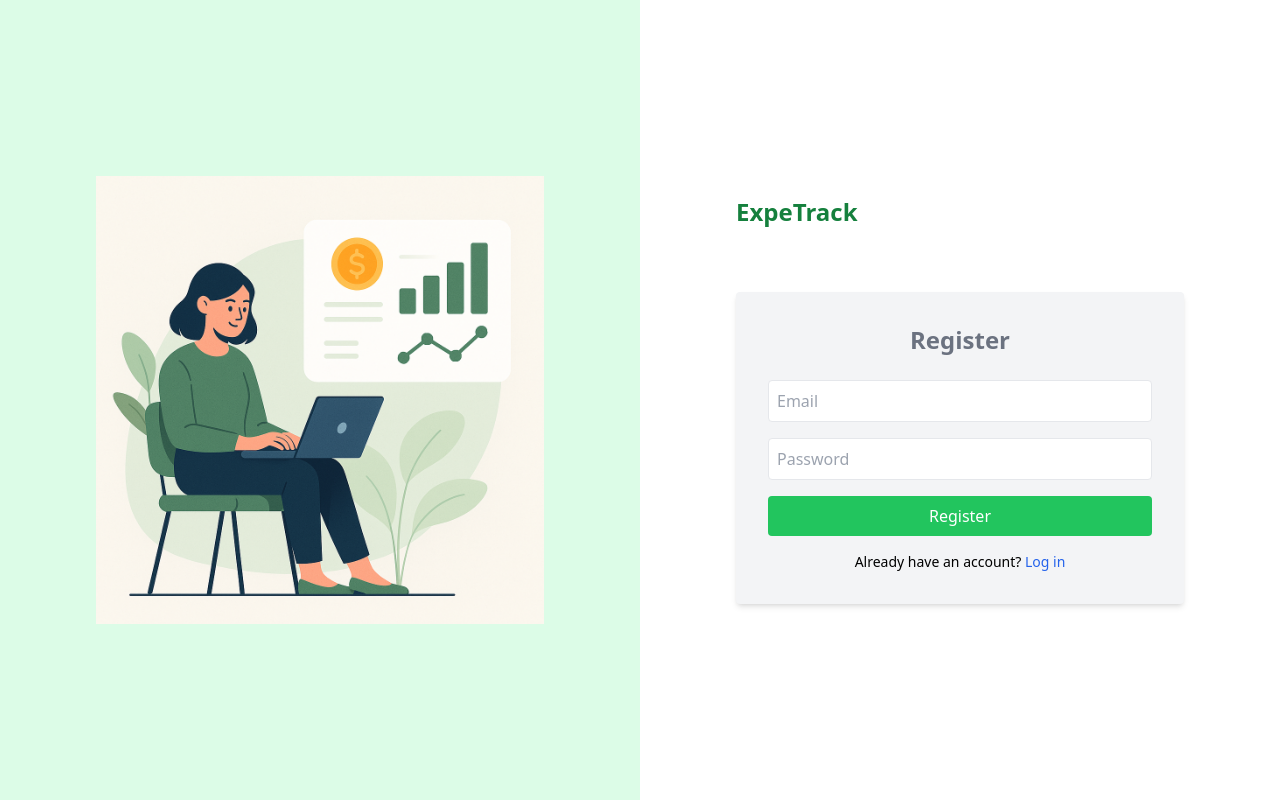
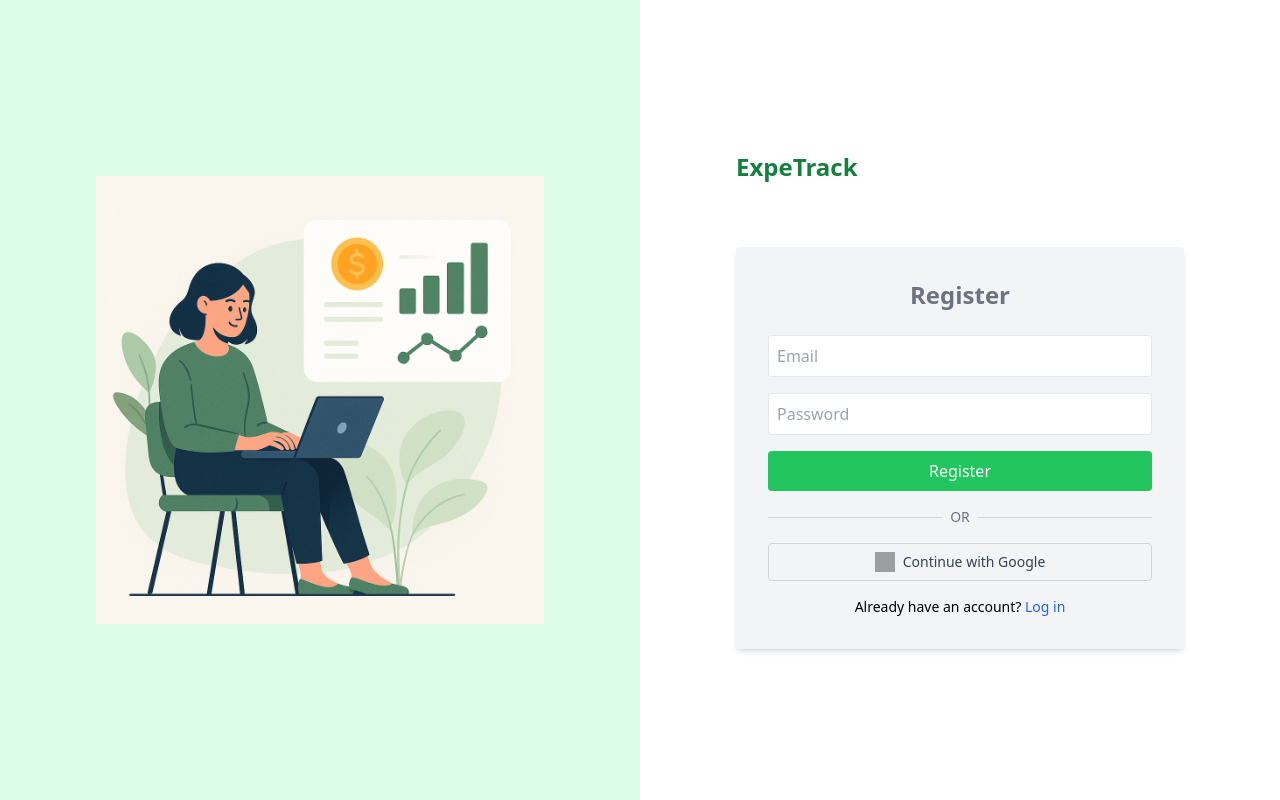
Before and after one commit to JuanPiPem/ExpenseTracker, a React (Vite) app in the folder client/: page /register in a window 1280 px wide. Built offline with nearby package versions, Linux system fonts and the light colour scheme; grey boxes are pictures that could not be loaded.

Commit message:
add google botton

```diff
--- a/client/src/index.css
+++ b/client/src/index.css
@@ -1,4 +1,5 @@
+@import url("https://fonts.googleapis.com/css2?family=Urbanist:wght@400;500;600;700&display=swap");
+
 @tailwind base;
 @tailwind components;
 @tailwind utilities;
-@import url("https://fonts.googleapis.com/css2?family=Urbanist:wght@400;500;600;700&display=swap");
--- a/client/src/pages/Login.jsx
+++ b/client/src/pages/Login.jsx
@@ -20,13 +20,19 @@ const Login = () => {
     }
   };
 
+  const handleGoogleLogin = () => {
+    console.log("Google Login clicked");
+    // acá después agregamos la lógica real
+  };
+
   return (
     <AuthLayout>
-      <h2 className="text-2xl font-bold mb-16  text-green-700 ">ExpeTrack</h2>
+      <h2 className="text-2xl font-bold mb-16 text-green-700">ExpeTrack</h2>
       <form onSubmit={handleSubmit} className="bg-gray-100 p-8 rounded shadow">
         <h2 className="text-2xl font-bold mb-6 text-center text-gray-500">
           Login
         </h2>
+
         {err && <p className="text-red-500 mb-4 text-sm">{err}</p>}
         <input
           type="email"
@@ -48,6 +54,26 @@ const Login = () => {
         >
           Login
         </button>
+        <div className="flex items-center my-4">
+          <hr className="flex-grow border-t border-gray-300" />
+          <span className="mx-2 text-gray-500 text-sm font-medium">OR</span>
+          <hr className="flex-grow border-t border-gray-300" />
+        </div>
+        <button
+          type="button"
+          onClick={handleGoogleLogin}
+          className="w-full flex items-center justify-center gap-2 border border-gray-300 py-2 px-4 rounded hover:bg-gray-200 transition mt-4"
+        >
+          <img
+            src="https://www.gstatic.com/firebasejs/ui/2.0.0/images/auth/google.svg"
+            alt="Google"
+            className="w-5 h-5"
+          />
+          <span className="text-sm text-gray-700 font-medium">
+            Continue with Google
+          </span>
+        </button>
+
         <p className="text-sm mt-4 text-center">
           Don’t have an account?{" "}
           <Link to="/register" className="text-blue-600 hover:underline">
--- a/client/src/pages/Register.jsx
+++ b/client/src/pages/Register.jsx
@@ -20,9 +20,13 @@ const Register = () => {
     }
   };
 
+  const handleGoogleRegister = () => {
+    console.log("Google Register clicked");
+  };
+
   return (
     <AuthLayout>
-      <h2 className="text-2xl font-bold mb-16  text-green-700 ">ExpeTrack</h2>
+      <h2 className="text-2xl font-bold mb-16 text-green-700">ExpeTrack</h2>
       <form
         onSubmit={handleSubmit}
         className="bg-gray-100 p-8 rounded shadow-md w-full max-w-md"
@@ -30,6 +34,7 @@ const Register = () => {
         <h2 className="text-2xl text-gray-500 font-bold mb-6 text-center">
           Register
         </h2>
+
         {err && <p className="text-red-500 mb-4 text-sm">{err}</p>}
         <input
           type="email"
@@ -51,6 +56,26 @@ const Register = () => {
         >
           Register
         </button>
+        <div className="flex items-center my-4">
+          <hr className="flex-grow border-t border-gray-300" />
+          <span className="mx-2 text-gray-500 text-sm font-medium">OR</span>
+          <hr className="flex-grow border-t border-gray-300" />
+        </div>
+        <button
+          type="button"
+          onClick={handleGoogleRegister}
+          className="w-full flex items-center justify-center gap-2 border border-gray-300 py-2 px-4 rounded hover:bg-gray-200 transition mt-4"
+        >
+          <img
+            src="https://www.gstatic.com/firebasejs/ui/2.0.0/images/auth/google.svg"
+            alt="Google"
+            className="w-5 h-5"
+          />
+          <span className="text-sm text-gray-700 font-medium">
+            Continue with Google
+          </span>
+        </button>
+
         <p className="text-sm mt-4 text-center">
           Already have an account?{" "}
           <Link to="/login" className="text-blue-600 hover:underline">
```
